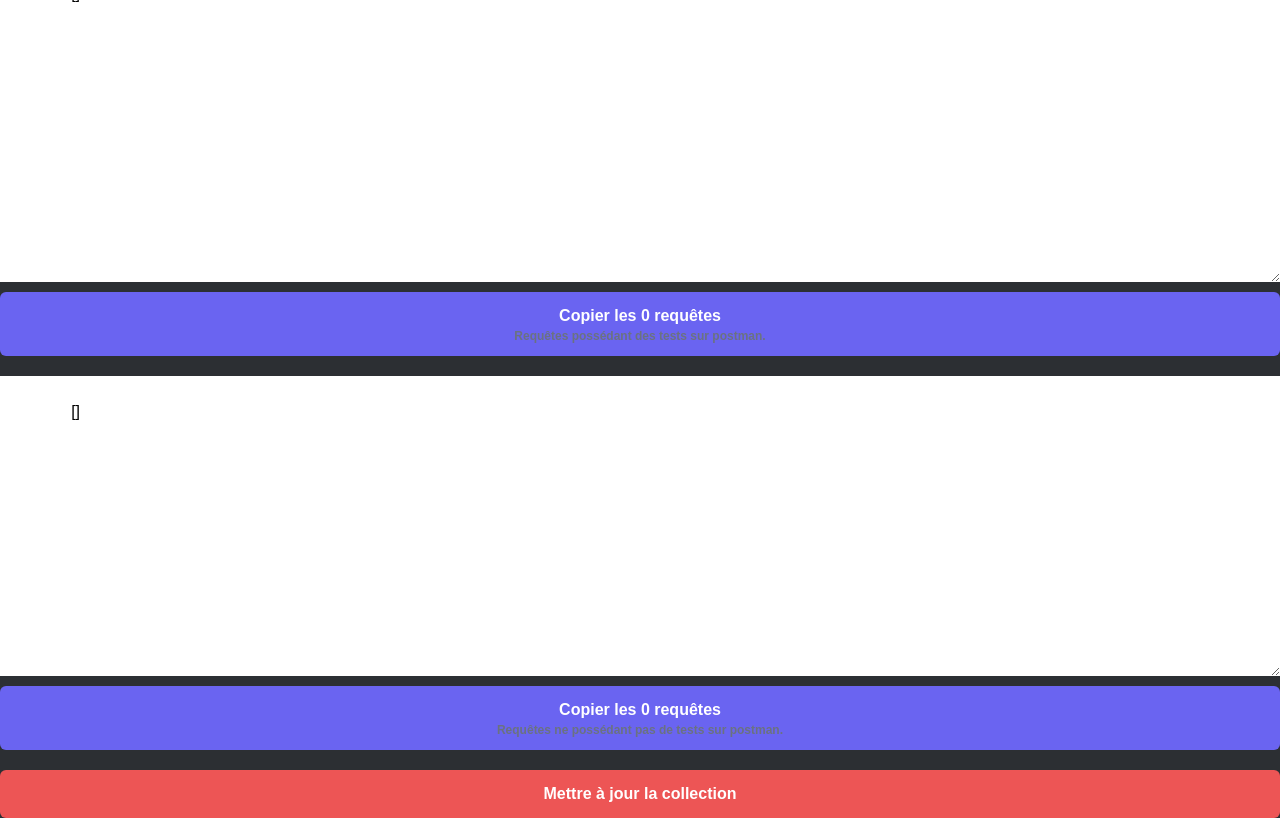
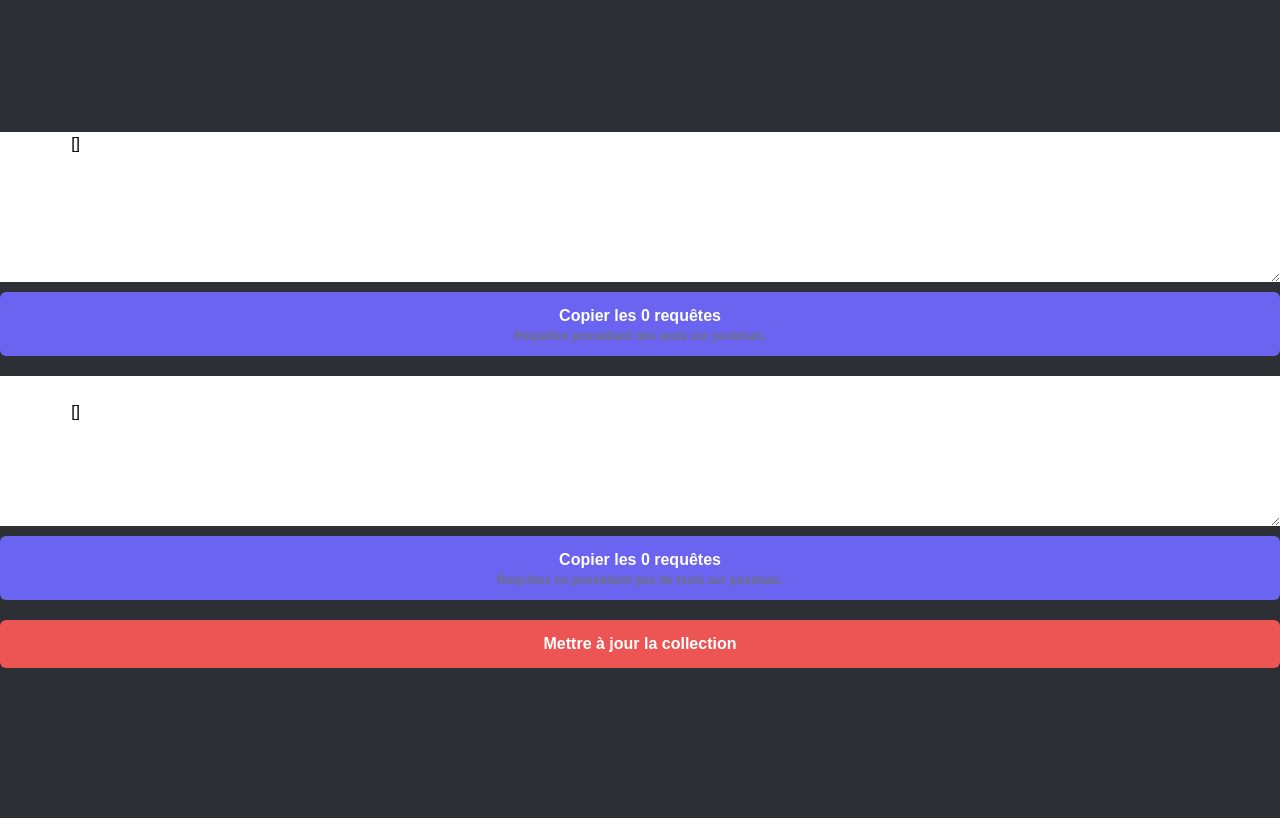
Before and after one commit to LeCollectionist/TestsAutos-Postman-Scripts, a Flask app: template templates/results.html in a window 1280 px wide. After the commit the page ends 668 px from the top, so only its background shows below. Run offline with Flask 3, Linux system fonts and the light colour scheme; the template is opened without the code that fills it, so the values that code supplies are empty; some libraries are stand-ins or nearby versions.

Commit message:
Update styles.css
resize textareas

```diff
--- a/static/styles.css
+++ b/static/styles.css
@@ -21,7 +21,7 @@ body {
 
 textarea {
     width: 100%;
-    height: 300px;
+    height: 150px;
     resize: none;
     display: block;
     background-color: white;
```
